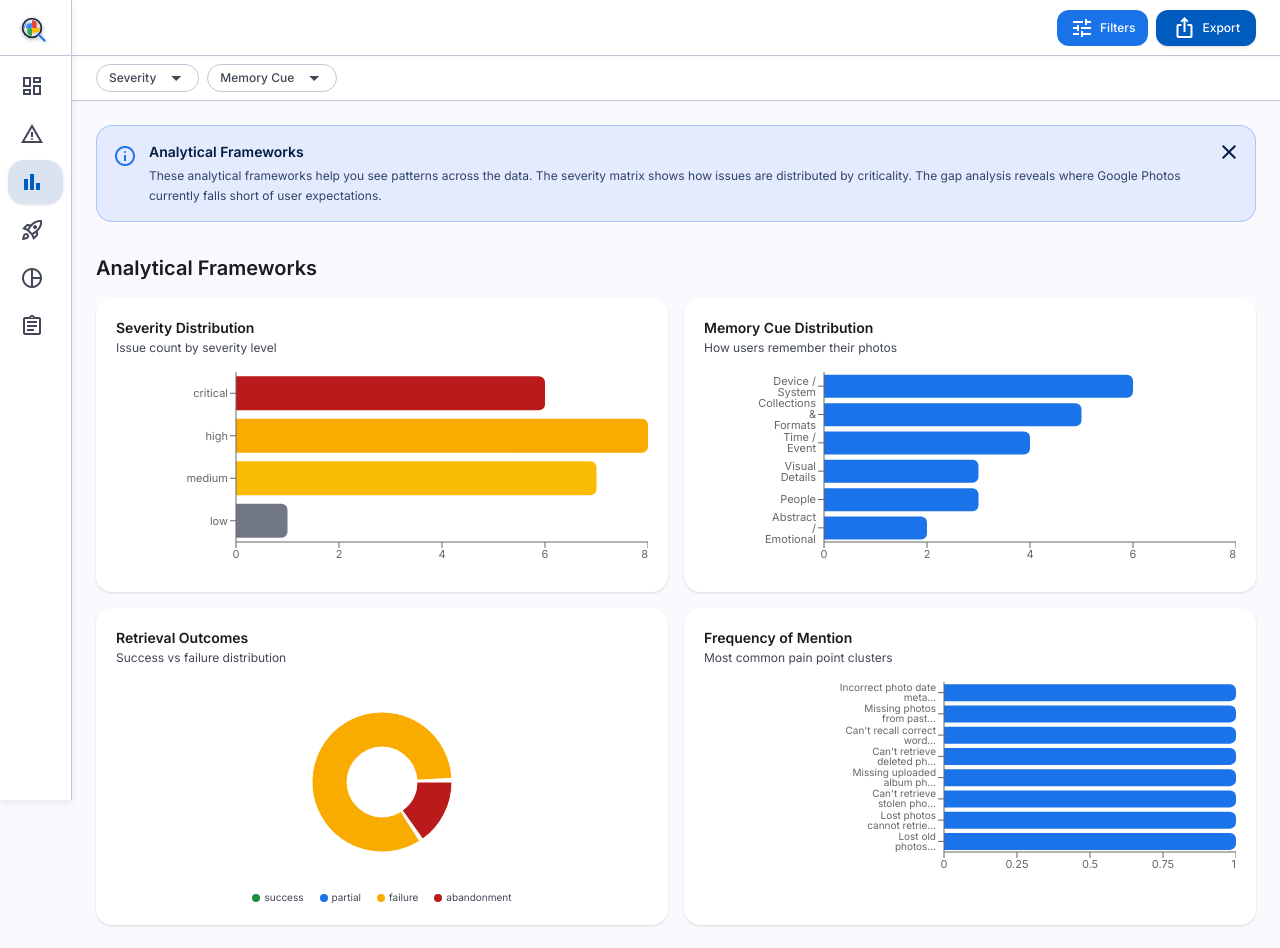
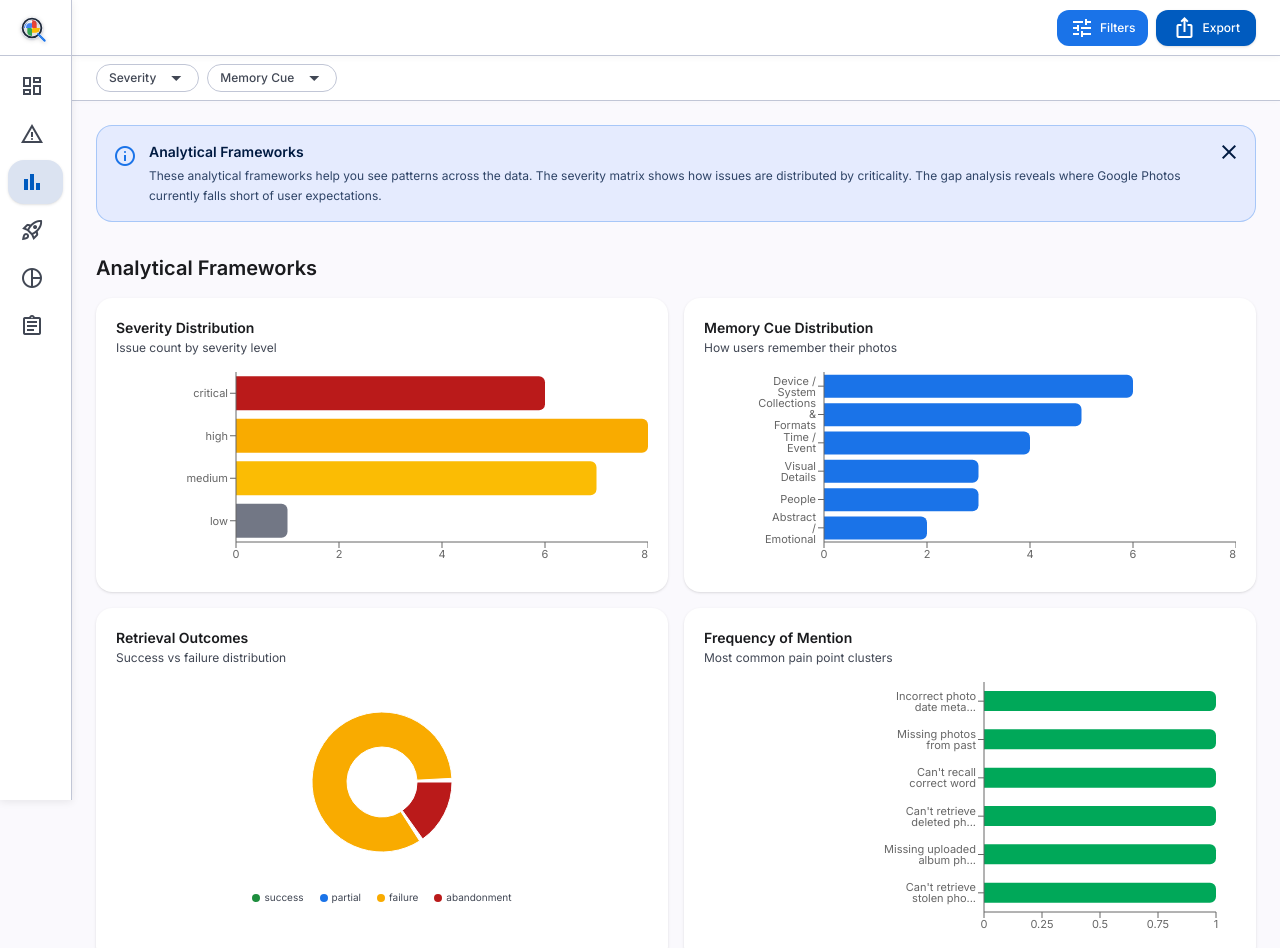
Before and after one commit to Pankaj-Shrivastava/GooglePhotos-DiscoveryEngine, a React (Vite) app in the folder dashboard/: page /frameworks in a window 1280 px wide. Shown: the top 948 px of the page. Built offline with nearby package versions, Linux system fonts and the light colour scheme.

Commit message:
style: improve frequency of mention chart and club geography cases

```diff
--- a/dashboard/src/pages/FrameworksPage.jsx
+++ b/dashboard/src/pages/FrameworksPage.jsx
@@ -31,8 +31,8 @@ export default function FrameworksPage() {
   const outcomeData = Object.entries(frameworks.retrieval_outcomes || {}).map(([k, v]) => ({ name: k, count: v }));
 
   // Top pain points by frequency
-  const freqData = [...painPoints].sort((a, b) => (b.frequency || 0) - (a.frequency || 0)).slice(0, 8)
-    .map((p) => ({ name: p.title?.slice(0, 25) + '…', count: p.frequency || 1 }));
+  const freqData = [...painPoints].sort((a, b) => (b.frequency || 0) - (a.frequency || 0)).slice(0, 6)
+    .map((p) => ({ name: p.title, count: p.frequency || 1 }));
 
   return (
     <div className="flex flex-col gap-4">
@@ -97,12 +97,18 @@ export default function FrameworksPage() {
 
         {/* Frequency of Mention */}
         <ChartCard title="Frequency of Mention" subtitle="Most common pain point clusters">
-          <ResponsiveContainer width="100%" height={200}>
-            <BarChart data={freqData} layout="vertical" margin={{ left: 120 }}>
+          <ResponsiveContainer width="100%" height={260}>
+            <BarChart data={freqData} layout="vertical" margin={{ left: 140, right: 20 }}>
               <XAxis type="number" tick={{ fontSize: 11 }} />
-              <YAxis type="category" dataKey="name" tick={{ fontSize: 10 }} width={120} />
-              <Tooltip cursor={{ fill: 'transparent' }} />
-              <Bar dataKey="count" fill="#1A73E8" radius={[0, 6, 6, 0]} />
+              <YAxis
+                type="category"
+                dataKey="name"
+                tick={{ fontSize: 11 }}
+                width={140}
+                tickFormatter={(value) => value.length > 25 ? value.substring(0, 25) + '...' : value}
+              />
+              <Tooltip cursor={{ fill: 'transparent' }} contentStyle={{ borderRadius: '8px', fontSize: '12px' }} />
+              <Bar dataKey="count" fill="#00A859" radius={[0, 6, 6, 0]} barSize={20} />
             </BarChart>
           </ResponsiveContainer>
         </ChartCard>
--- a/dashboard/src/pages/SegmentationPage.jsx
+++ b/dashboard/src/pages/SegmentationPage.jsx
@@ -6,7 +6,13 @@ export default function SegmentationPage() {
   const data = useDataContext();
   const segmentation = data.segmentation || {};
 
-  const geoData = Object.entries(segmentation.geography || {}).map(([k, v]) => ({ name: k, count: v }));
+  const geoCounts = {};
+  Object.entries(segmentation.geography || {}).forEach(([k, v]) => {
+    const normalized = k.toUpperCase();
+    geoCounts[normalized] = (geoCounts[normalized] || 0) + v;
+  });
+  const geoData = Object.entries(geoCounts).map(([k, v]) => ({ name: k, count: v }));
+
   const platformData = Object.entries(segmentation.platform || {}).map(([k, v]) => ({ name: k, count: v }));
 
   return (
```
